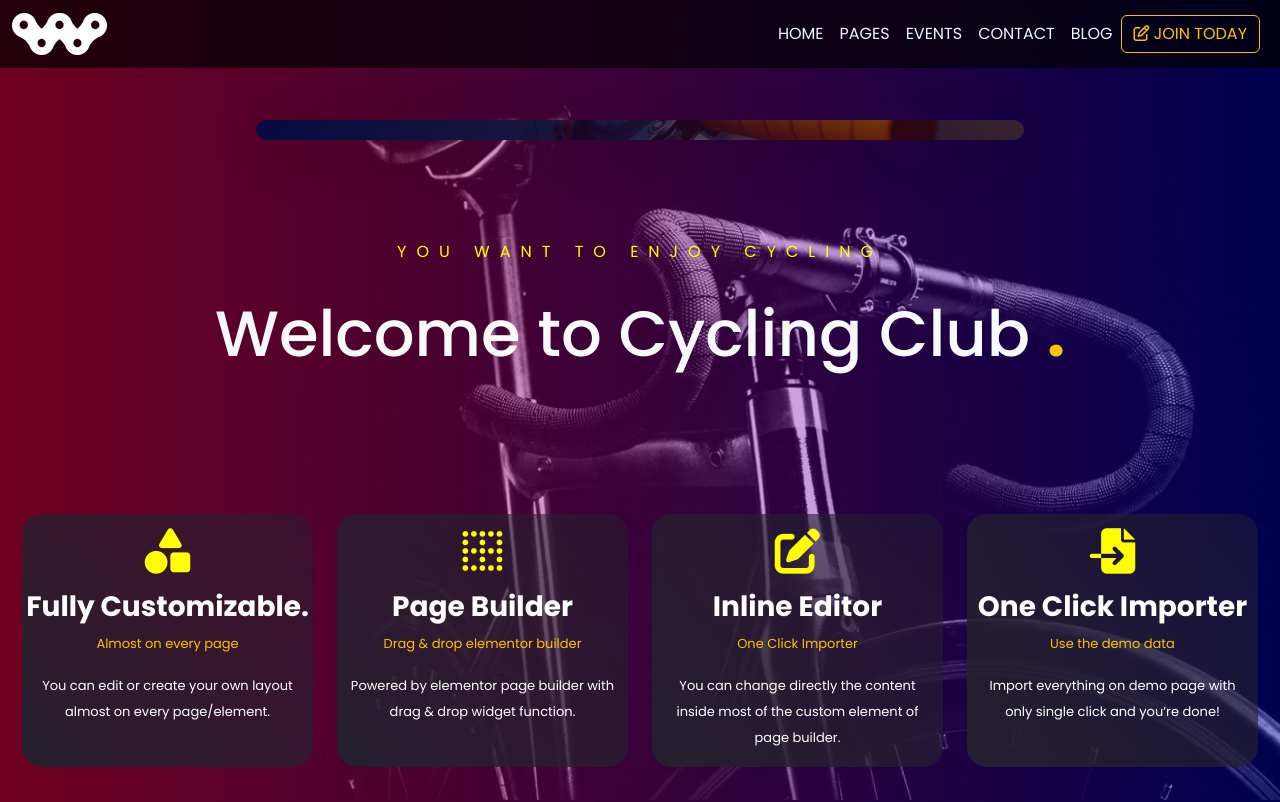
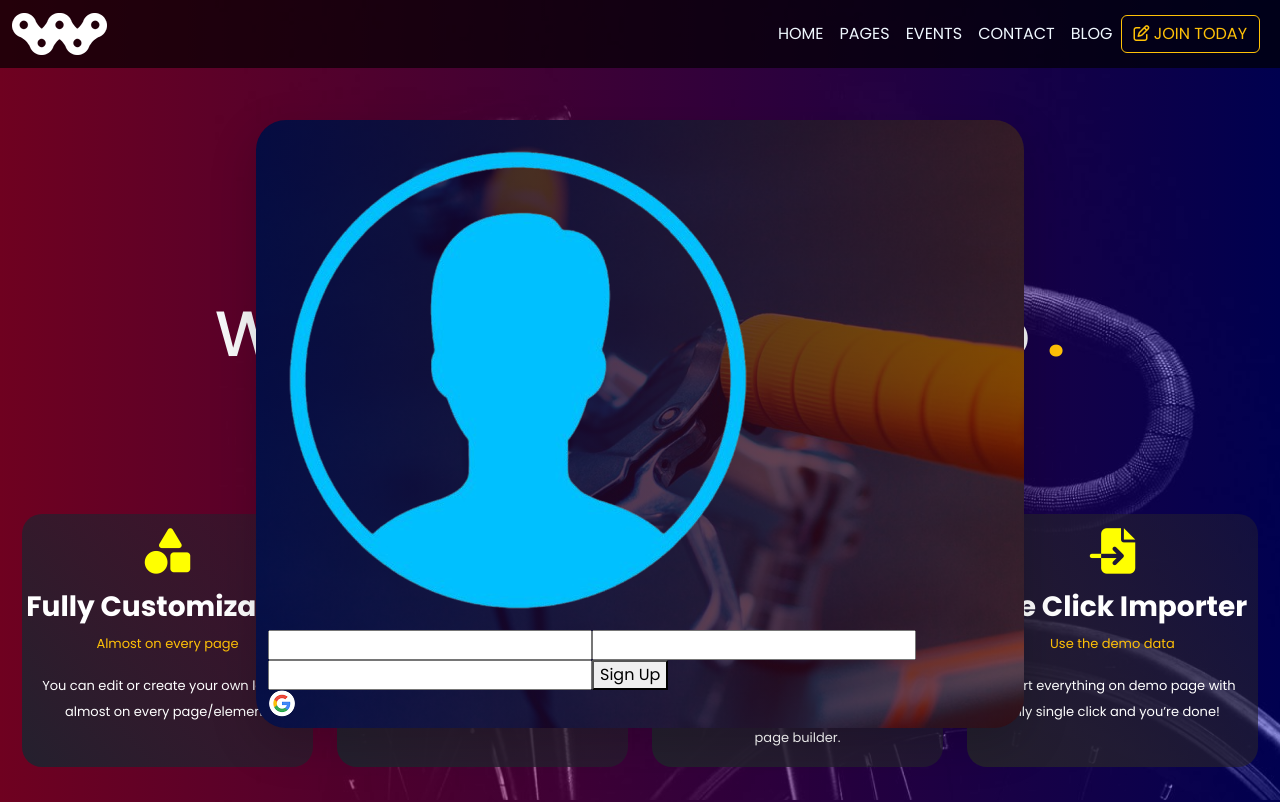
Before and after one commit to Mehulsain111/Cycling_Club, a React (Vite) app: page /signup in a window 1280 px wide. Shown: the top 802 px of the page. Built offline with nearby package versions, Linux system fonts and the light colour scheme.

Commit message:
Update SignUp.tsx

```diff
--- a/src/component/SignUp.tsx
+++ b/src/component/SignUp.tsx
@@ -1,18 +1,20 @@
-import React, { useState, useEffect } from "react";
-import Lenis from "@studio-freight/lenis";
+import React, { useEffect, useState } from "react";
+import Lenis from "lenis";
 import google from "../../public/google_logo.png";
+import user from "../../public/loginimg.png";
 import { useNavigate } from "react-router-dom";
-import user from "../../public/loginimg.png";
 
 const SignUpForm: React.FC = () => {
+  const navigate = useNavigate();
+
   const [name, setName] = useState("");
   const [email, setEmail] = useState("");
-  const [password, setPassword] = useState<string>("");
+  const [password, setPassword] = useState("");
 
   useEffect(() => {
     const lenis = new Lenis({
-      smooth: true,
       lerp: 0.1,
+      smoothWheel: true,
     });
 
     const raf = (time: number) => {
@@ -29,29 +31,24 @@ const SignUpForm: React.FC = () => {
 
   const handleSubmit = (e: React.FormEvent) => {
     e.preventDefault();
-    console.log("Sign Up", { name, email, password });
-  };
-
-  const navigate = useNavigate();
-
-  const handleCross = () => {
-    navigate("/.");
-  };
-
-  const handleLogin = () => {
-    navigate("/login");
+    console.log({ name, email, password });
   };
 
   return (
     <div className="background-container">
-      <div
-        style={{
-          fontFamily: "poppins",
-          margin: "auto",
-          fontSize: "13px",
-        }}
-        className="container shadow-lg signupbox"
-      >
+      <div className="container signupbox shadow-lg">
+        <img src={user} alt="user" />
+        <form onSubmit={handleSubmit}>
+          <input value={name} onChange={(e) => setName(e.target.value)} />
+          <input value={email} onChange={(e) => setEmail(e.target.value)} />
+          <input
+            value={password}
+            onChange={(e) => setPassword(e.target.value)}
+          />
+          <button type="submit">Sign Up</button>
+        </form>
+
+        <img src={google} alt="google" onClick={() => navigate("/login")} />
       </div>
     </div>
   );
```
